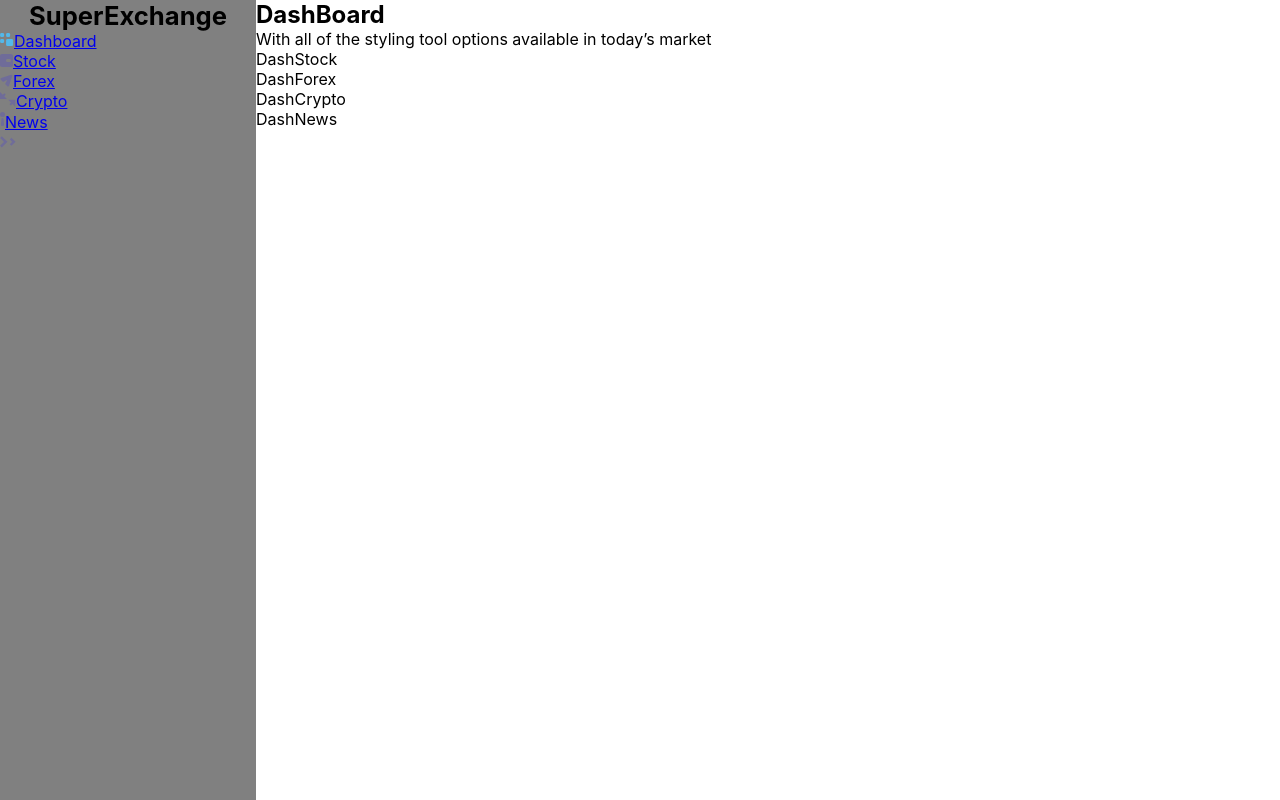
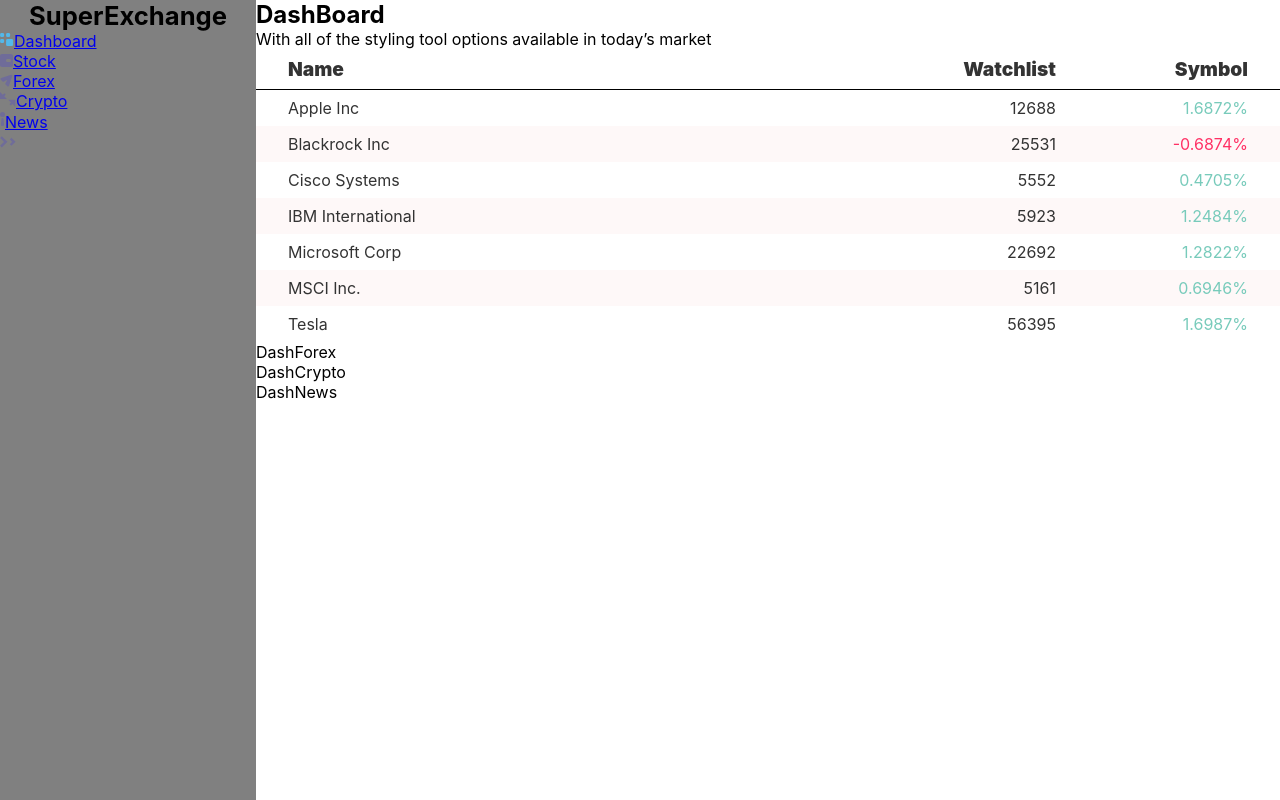
Before and after one commit to SuperExchange/SuperExchange, a React (Create React App) app: page / in a window 1280 px wide. Built offline with nearby package versions, Linux system fonts and the light colour scheme.

Commit message:
Dashboard Stock (offline)

```diff
--- a/src/components/DashStock.jsx
+++ b/src/components/DashStock.jsx
@@ -1,7 +1,82 @@
-const DashStock = () => {
-    return ( <div>
-        DashStock
-    </div> );
+import "../css/DashStock.css";
+
+import React from "react";
+import DashStockElement from "./DashStockElement";
+
+// const ApiKey = "ZCTSJTWC75K141H9";
+// const Search = "tesla";
+
+class DashStock extends React.Component {
+    state = {
+        watchList: [
+            {
+                name: "Apple Inc",
+                symbol: "AAPL",
+                count: Math.floor(Math.random() * 100) + 1,
+            },
+            {
+                name: "Blackrock Inc",
+                symbol: "BLK",
+                count: Math.floor(Math.random() * 100) + 1,
+            },
+            {
+                name: "Cisco Systems",
+                symbol: "CSCO",
+                count: Math.floor(Math.random() * 100) + 1,
+            },
+            {
+                name: "IBM International",
+                symbol: "IBM",
+                count: Math.floor(Math.random() * 100) + 1,
+            },
+            {
+                name: "Microsoft Corp",
+                symbol: "MSFT",
+                count: Math.floor(Math.random() * 100) + 1,
+            },
+            {
+                name: "MSCI Inc.",
+                symbol: "MSCI",
+                count: Math.floor(Math.random() * 100) + 1,
+            },
+            {
+                name: "Tesla",
+                symbol: "TSLA",
+                count: Math.floor(Math.random() * 100) + 1,
+            },
+        ],
+    };
+
+    // componentDidMount() {
+    //     fetch(
+    //         // `https://www.alphavantage.co/query?function=SYMBOL_SEARCH&keywords=${this.state.searchFor}&apikey=${ApiKey}`
+    //         `https://www.alphavantage.co/query?function=SYMBOL_SEARCH&keywords=${Search}&apikey=${ApiKey}`
+    //     )
+    //         .then((response) => response.json())
+    //         .then((json) => this.setState({ search: json }));
+    // }
+
+    render() {
+        return (
+            <div className="DashStock">
+                {/* display as grid */}
+                <div className="DashStockGrid DashStockGridHeader">
+                    <p>Name</p>
+                    <p>Watchlist</p>
+                    <p>Symbol</p>
+                </div>
+
+                {this.state.watchList.map((element) => (
+                    <DashStockElement
+                        key={element.symbol}
+                        name={element.name}
+                        symbol={element.symbol}
+                        count={element.count}
+                    />
+                ))}
+            </div>
+        );
+    }
 }
 
 export default DashStock;
--- /dev/null
+++ b/src/components/DashStockElement.jsx
@@ -0,0 +1,85 @@
+import React from "react";
+import watchListData from "../data/watchList.json";
+
+// const ApiKey = "ZCTSJTWC75K141H9";
+// const Search = "tesla";
+
+class DashStockElement extends React.Component {
+    constructor(props) {
+        super(props);
+
+        this.state = {
+            loaded: false,
+            name: props.name,
+            symbol: props.symbol,
+            count: props.count,
+            price: 0,
+            change: 0,
+            stockData: {},
+        };
+    }
+
+    /*
+    {
+        "Global Quote": {
+            "01. symbol": "BLK",
+            "02. open": "856.4500",
+            "03. high": "858.9789",
+            "04. low": "847.8100",
+            "05. price": "851.0500",
+            "06. volume": "544222",
+            "07. latest trading day": "2021-09-22",
+            "08. previous close": "845.2400",
+            "09. change": "5.8100",
+            "10. change percent": "0.6874%"
+        }
+    },
+     */
+
+    componentDidMount() {
+        // fetch(
+        //     // `https://www.alphavantage.co/query?function=SYMBOL_SEARCH&keywords=${this.state.searchFor}&apikey=${ApiKey}`
+        //     `https://www.alphavantage.co/query?function=SYMBOL_SEARCH&keywords=${Search}&apikey=${ApiKey}`
+        // )
+        //     .then((response) => response.json())
+        //     .then((json) => this.setState({ element: json }));
+
+        // this is the offline version
+        let index = watchListData.findIndex(
+            (element) =>
+                element["Global Quote"]["01. symbol"] === this.state.symbol
+        );
+        if (index < 0) return;
+
+        let element = watchListData[index][["Global Quote"]];
+        this.setState({ price: element["05. price"] });
+        this.setState({ change: element["10. change percent"].split("%")[0] });
+        this.setState({ loaded: true });
+    }
+
+    render() {
+        return (
+            <div className="DashStockElement">
+                {this.state.loaded && (
+                    <div className="DashStockGrid">
+                        <p>{this.state.name}</p>
+                        <p>{Math.floor(this.state.price * this.state.count)}</p>
+                        <p
+                            style={
+                                this.state.change > 0
+                                    ? { color: "#78CBBB" }
+                                    : this.state.change < 0
+                                    ? { color: "#FF3165" }
+                                    : { color: "#333" }
+                            }
+                        >
+                            {this.state.change}%
+                        </p>
+                    </div>
+                )}
+            </div>
+        );
+    }
+}
+
+export default DashStockElement;
--- /dev/null
+++ b/src/css/DashStock.css
@@ -0,0 +1,20 @@
+.DashStockGrid {
+    color: #333;
+    display: grid;
+    grid-template-columns: 3fr 1fr 1fr;
+    padding: 0.5rem 2rem;
+}
+.DashStockGridHeader {
+    font-size: 1.2em;
+    font-weight: 900;
+    border-bottom: 1px solid black;
+}
+.DashStockGrid p:first-of-type {
+    text-align: left;
+}
+.DashStockGrid p:not(:first-of-type) {
+    text-align: Right;
+}
+.DashStockElement:nth-of-type(odd) {
+    background: #fef8f8;
+}
--- /dev/null
+++ b/src/data/ApiKeys.json
@@ -0,0 +1 @@
+[{ "Klaus": "ZCTSJTWC75K141H9" }, { "Ninnimobil": "QZSFOGCRIY6O9YKG" }]
--- /dev/null
+++ b/src/data/watchList.json
@@ -0,0 +1,100 @@
+[
+    {
+        "Global Quote": {
+            "01. symbol": "AAPL",
+            "02. open": "144.4500",
+            "03. high": "146.4300",
+            "04. low": "143.7001",
+            "05. price": "145.8500",
+            "06. volume": "76404341",
+            "07. latest trading day": "2021-09-22",
+            "08. previous close": "143.4300",
+            "09. change": "2.4200",
+            "10. change percent": "1.6872%"
+        }
+    },
+    {
+        "Global Quote": {
+            "01. symbol": "BLK",
+            "02. open": "856.4500",
+            "03. high": "858.9789",
+            "04. low": "847.8100",
+            "05. price": "851.0500",
+            "06. volume": "544222",
+            "07. latest trading day": "2021-09-22",
+            "08. previous close": "845.2400",
+            "09. change": "5.8100",
+            "10. change percent": "-0.6874%"
+        }
+    },
+    {
+        "Global Quote": {
+            "01. symbol": "CSCO",
+            "02. open": "55.7621",
+            "03. high": "56.1300",
+            "04. low": "55.3700",
+            "05. price": "55.5200",
+            "06. volume": "17940644",
+            "07. latest trading day": "2021-09-22",
+            "08. previous close": "55.2600",
+            "09. change": "0.2600",
+            "10. change percent": "0.4705%"
+        }
+    },
+    {
+        "Global Quote": {
+            "01. symbol": "IBM",
+            "02. open": "133.7200",
+            "03. high": "135.3700",
+            "04. low": "133.4700",
+            "05. price": "134.6300",
+            "06. volume": "3602416",
+            "07. latest trading day": "2021-09-22",
+            "08. previous close": "132.9700",
+            "09. change": "1.6600",
+            "10. change percent": "1.2484%"
+        }
+    },
+    {
+        "Global Quote": {
+            "01. symbol": "MSFT",
+            "02. open": "296.7250",
+            "03. high": "300.2200",
+            "04. low": "294.5100",
+            "05. price": "298.5800",
+            "06. volume": "26626342",
+            "07. latest trading day": "2021-09-22",
+            "08. previous close": "294.8000",
+            "09. change": "3.7800",
+            "10. change percent": "1.2822%"
+        }
+    },
+    {
+        "Global Quote": {
+            "01. symbol": "MSCI",
+            "02. open": "646.5300",
+            "03. high": "647.9600",
+            "04. low": "636.9200",
+            "05. price": "645.1500",
+            "06. volume": "224916",
+            "07. latest trading day": "2021-09-22",
+            "08. previous close": "640.7000",
+            "09. change": "4.4500",
+            "10. change percent": "0.6946%"
+        }
+    },
+    {
+        "Global Quote": {
+            "01. symbol": "TSLA",
+            "02. open": "743.5263",
+            "03. high": "753.6699",
+            "04. low": "739.1200",
+            "05. price": "751.9400",
+            "06. volume": "15126272",
+            "07. latest trading day": "2021-09-22",
+            "08. previous close": "739.3800",
+            "09. change": "12.5600",
+            "10. change percent": "1.6987%"
+        }
+    }
+]
```
Also changed, not shown: src/pages/Stock.jsx (+2 -6 lines).
